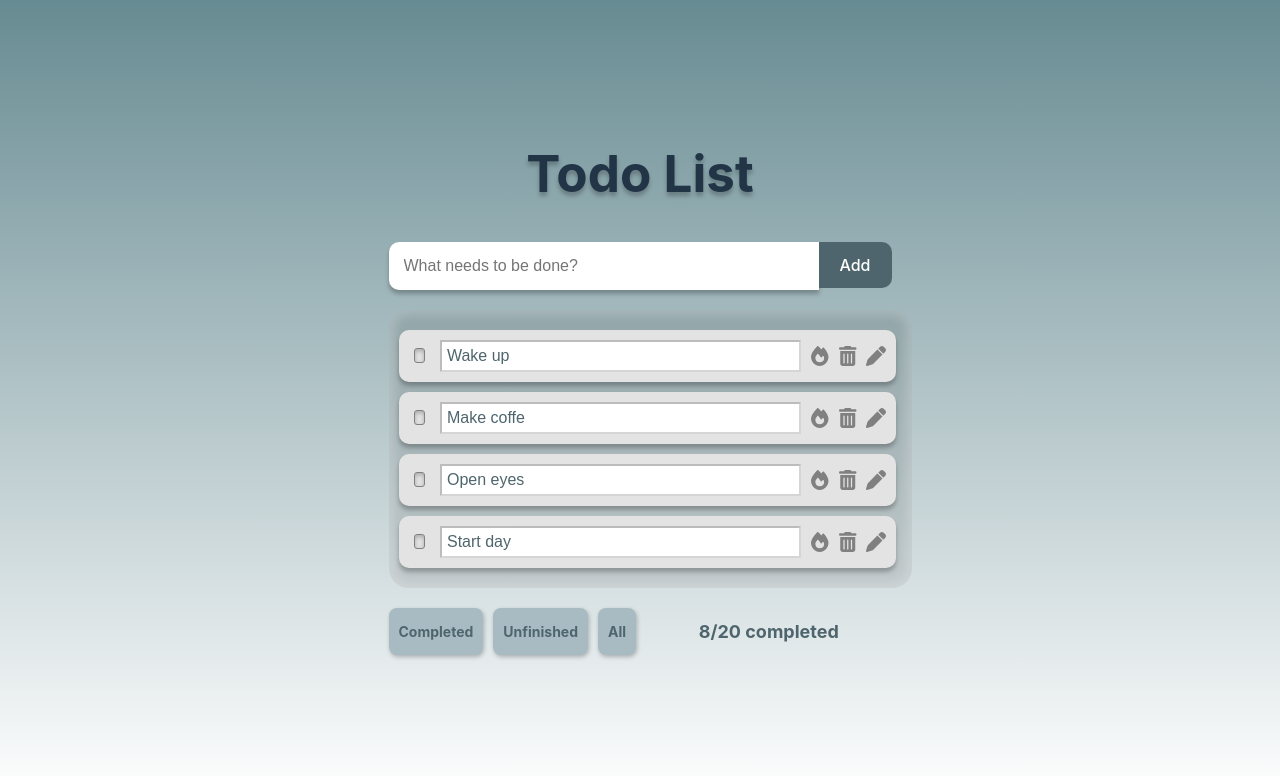
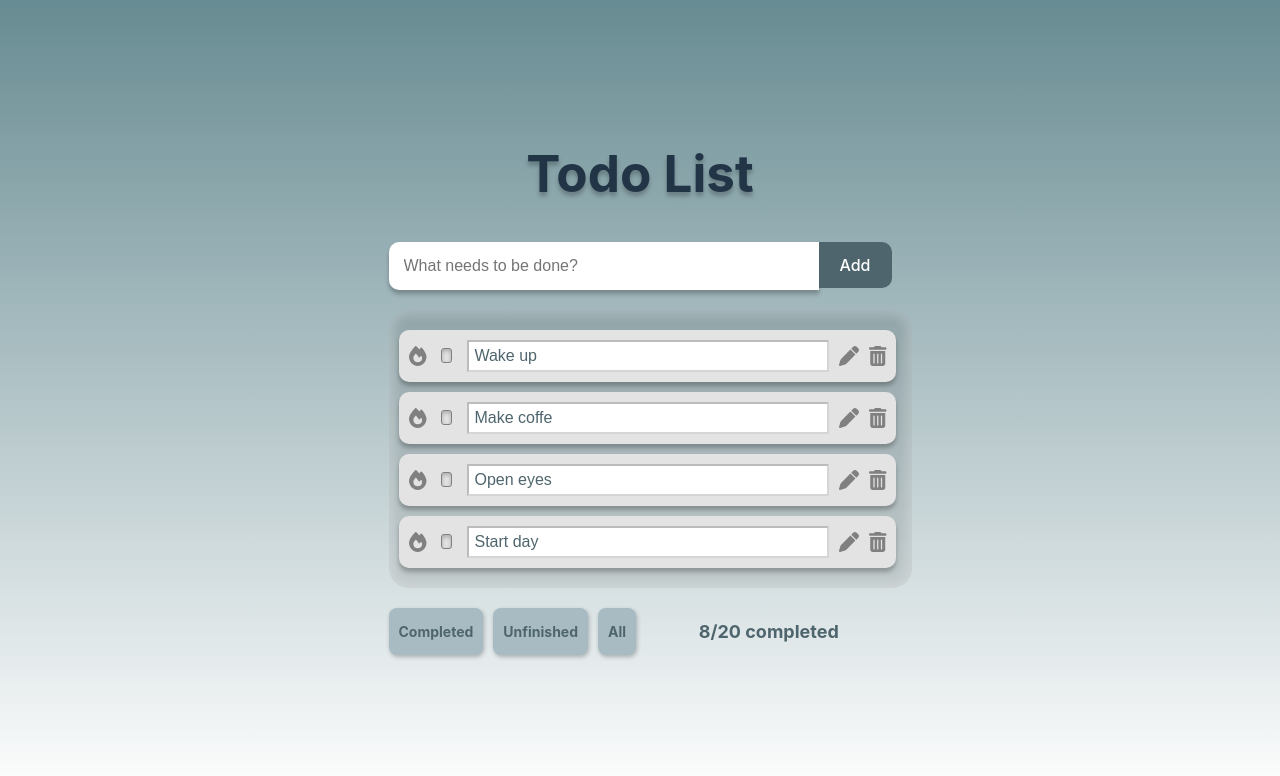
Before and after one commit to LillaBlond/Todo-list, a React (Vite) app: page / in a window 1280 px wide. Shown: the top 776 px of the page. Built offline with nearby package versions, Linux system fonts and the light colour scheme.

Commit message:
Can edit a task, save or cancel change

```diff
--- a/src/components/TaskItem.tsx
+++ b/src/components/TaskItem.tsx
@@ -1,8 +1,8 @@
 import "../css/Global.css";
 import "../css/TaskItem.css";
 import { FontAwesomeIcon } from "@fortawesome/react-fontawesome";
-import { faTrashCan, faPen, faFire} from "@fortawesome/free-solid-svg-icons"
-import { useState } from "react";
+import { faTrashCan, faPen, faFire, faFloppyDisk, faXmark} from "@fortawesome/free-solid-svg-icons"
+import { ChangeEvent, useState } from "react";
 
 interface ITaskItemProps{
     id: number;
@@ -13,16 +13,33 @@ interface ITaskItemProps{
 
 export function TaskItem({id, content, removeItem}: ITaskItemProps){
     const [isDone, setIsDone] = useState<boolean>(false);
+    const [isActive, setIsActive] = useState<boolean>(false);
+    const [inputValue, setInputValue] = useState(content);
+    const [tempValue, setTempValue] = useState("");
 
-    function changeStatus(){
+    function changeProgressStatus(){
         isDone ? setIsDone(false) : setIsDone(true);
     }
 
+    function changeActiveStatus(){
+        isActive ? setIsActive(false) : setIsActive(true);
+        setTempValue(inputValue);
+    }
+
+    function handleChange(e: ChangeEvent<HTMLInputElement>){
+        setInputValue(e.target.value);
+    }
+
+    function cancelChange(){
+        setInputValue(tempValue);
+        changeActiveStatus();
+    }
+
     return <li key={id} className={"taskItem" + " " +(isDone ? "done" : "")}>
-        <input type="checkbox" name="checkbox" onClick={changeStatus}/>
-        <input type="text" className={(isDone ? "done" : "")} value={content} disabled/>
-        <FontAwesomeIcon className="icon" icon={faFire} />
-        <FontAwesomeIcon className="icon" icon={faTrashCan} onClick={() => removeItem(id)} />
-        <FontAwesomeIcon className="icon" icon={faPen} />
+        {!isDone && <FontAwesomeIcon className="icon" icon={faFire} />}
+        <input type="checkbox" name="checkbox" onClick={changeProgressStatus} disabled={isActive ? true : false}/>
+        <input type="text" className={(isDone ? "done" : "")} value={inputValue} onChange={handleChange} disabled={isActive ? false : true}/>
+        {!isDone && <FontAwesomeIcon className="icon" icon={isActive ? faFloppyDisk: faPen} onClick={ () => changeActiveStatus()}/>}
+        <FontAwesomeIcon className="icon" icon={isActive ? faXmark: faTrashCan} onClick={() => { !isActive ? removeItem(id) : cancelChange()} } />
     </li>
 }
```
